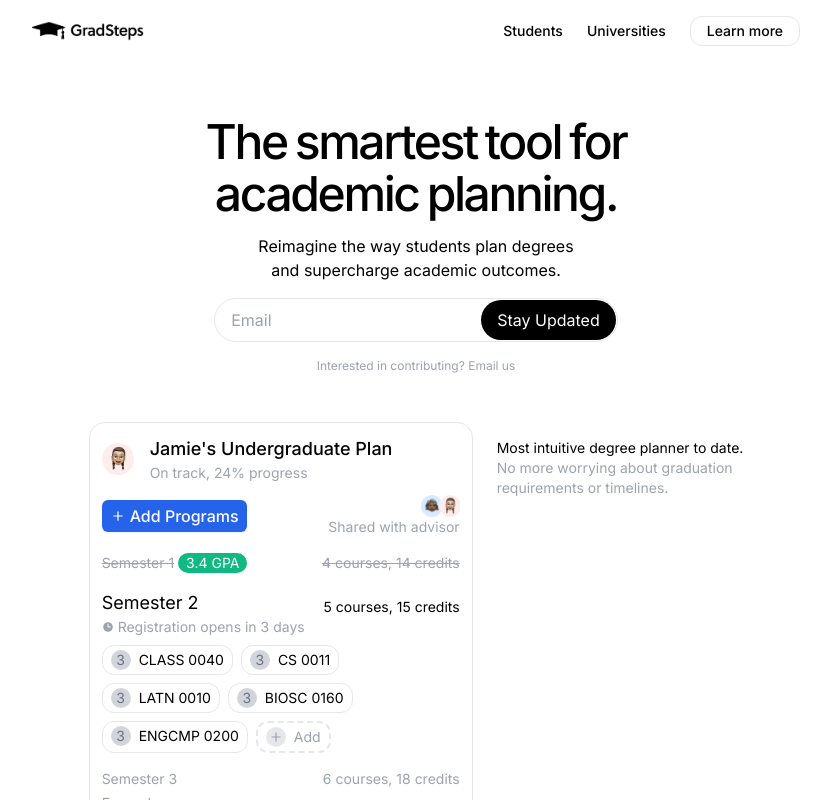
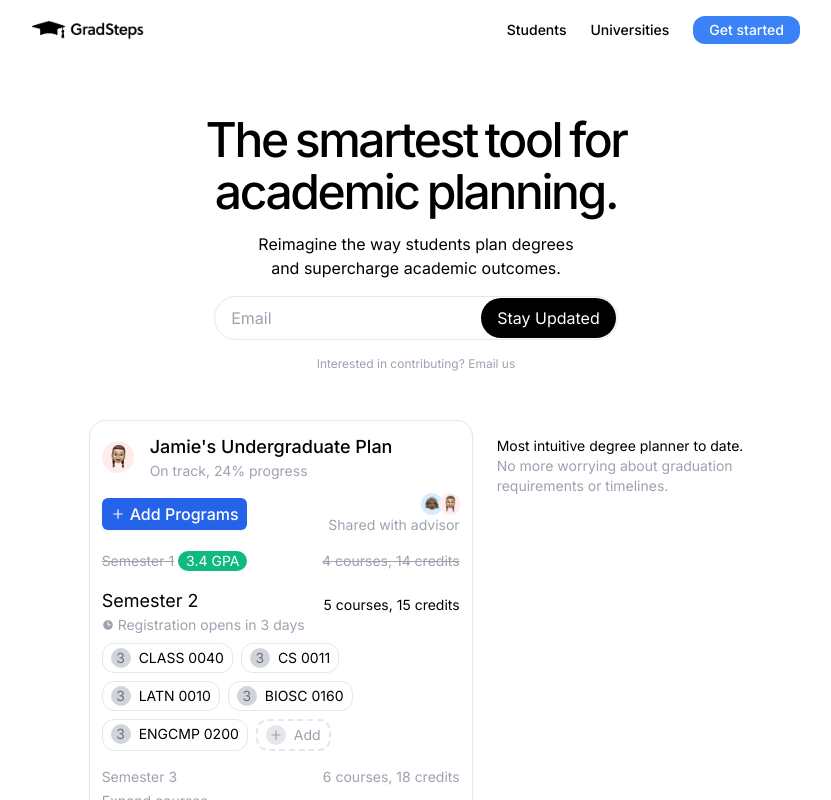
Before and after one commit to tanmaik/gradsteps, a Next.js app: page / in a window 1280 px wide. Shown: the top 800 px of the page, without its empty margins (224-1055 px from the left). Built offline with nearby package versions, Linux system fonts and the light colour scheme.

Commit message:
Add sign in button

```diff
--- a/app/components/shared/Navbar.js
+++ b/app/components/shared/Navbar.js
@@ -19,12 +19,12 @@ export default function Navbar() {
         <a href="/#universities" className="text-sm">
           Universities
         </a>
+
         <a
-          href="https://cal.com/tanmai/chat-about-gradsteps"
-          target="_blank"
-          className="py-1 px-4 border text-sm rounded-xl hover:bg-gray-50 transition-all"
+          href="https://app.gradsteps.com"
+          className="py-1 px-4 bg-blue-500 text-white text-sm rounded-xl hover:bg-blue-600 transition-all"
         >
-          Learn more
+          Get started
         </a>
       </div>
     </nav>
```
